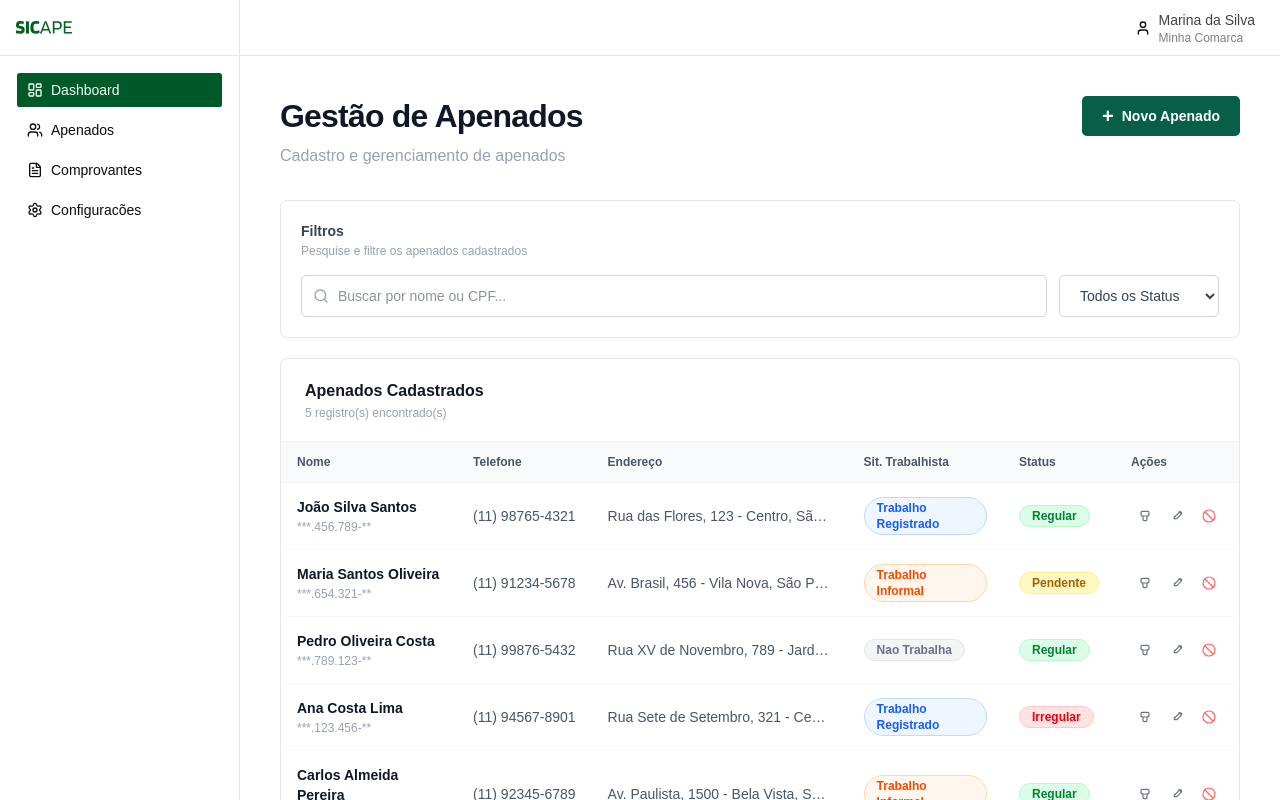
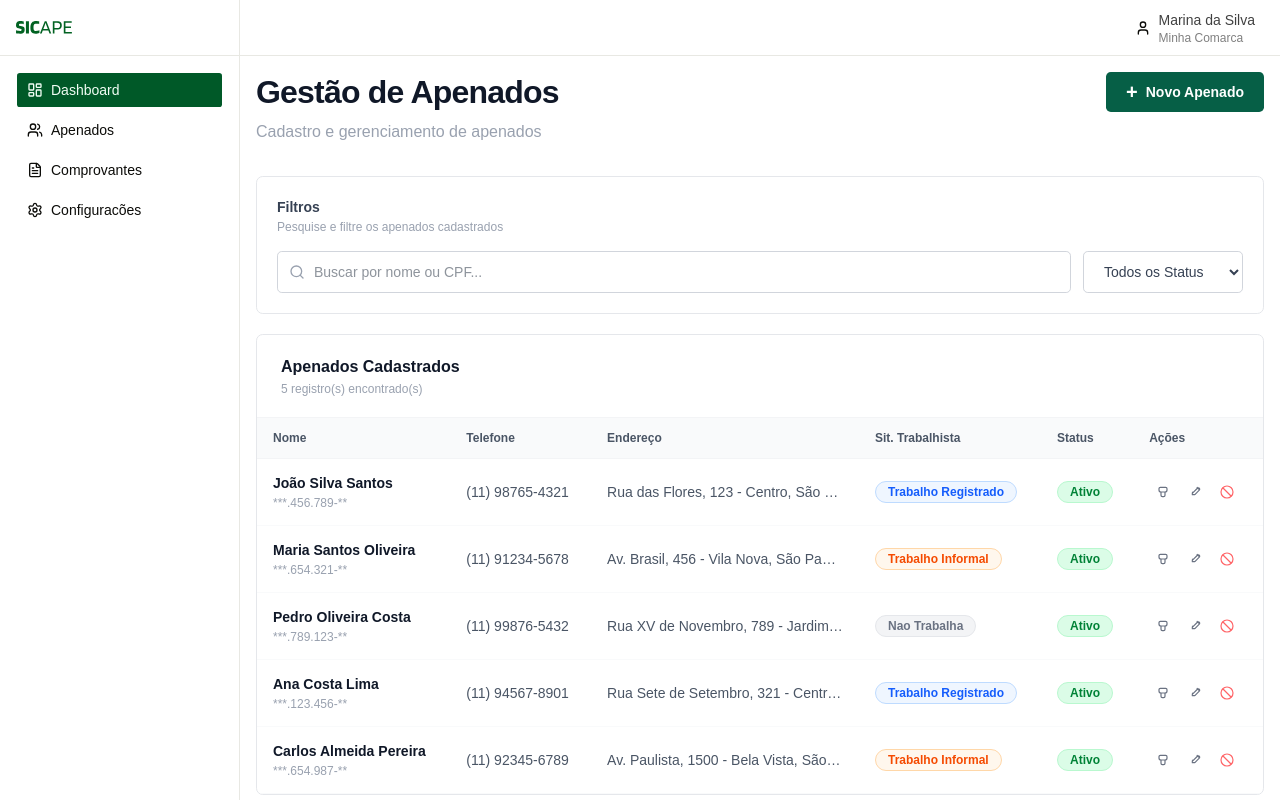
Before and after one commit to CS-PI-2026-Integrados/front-end, a React (Vite) app: page /apenados in a window 1280 px wide. Built offline with nearby package versions, Linux system fonts and the light colour scheme.

Commit message:
fix: removendo os status desnecessarios a pedido do PO

```diff
--- a/src/components/hooks/modalEditar.jsx
+++ b/src/components/hooks/modalEditar.jsx
@@ -73,9 +73,7 @@ function ModalEditar({ apenado, onSalvar, onCancelar }) {
               onChange={handleChange}
               className="w-full rounded-lg border border-gray-300 px-3 py-2 text-sm focus:ring-2 focus:ring-green-700 focus:outline-none"
             >
-              <option>Regular</option>
-              <option>Pendente</option>
-              <option>Irregular</option>
+              <option>Ativo</option>
               <option>Inativo</option>
             </select>
           </div>
--- a/src/mock/apenados.json
+++ b/src/mock/apenados.json
@@ -7,7 +7,7 @@
     "telefone": "(11) 98765-4321",
     "endereco": "Rua das Flores, 123 - Centro, São Paulo - SP",
     "sit_trabalhista": "Trabalho Registrado",
-    "status": "Regular"
+    "status": "Ativo"
   },
   {
     "id": 2,
@@ -17,7 +17,7 @@
     "telefone": "(11) 91234-5678",
     "endereco": "Av. Brasil, 456 - Vila Nova, São Paulo - SP",
     "sit_trabalhista": "Trabalho Informal",
-    "status": "Pendente"
+    "status": "Ativo"
   },
   {
     "id": 3,
@@ -27,7 +27,7 @@
     "telefone": "(11) 99876-5432",
     "endereco": "Rua XV de Novembro, 789 - Jardim Europa, São Paulo - SP",
     "sit_trabalhista": "Nao Trabalha",
-    "status": "Regular"
+    "status": "Ativo"
   },
   {
     "id": 4,
@@ -37,7 +37,7 @@
     "telefone": "(11) 94567-8901",
     "endereco": "Rua Sete de Setembro, 321 - Centro, São Paulo - SP",
     "sit_trabalhista": "Trabalho Registrado",
-    "status": "Irregular"
+    "status": "Ativo"
   },
   {
     "id": 5,
@@ -47,7 +47,7 @@
     "telefone": "(11) 92345-6789",
     "endereco": "Av. Paulista, 1500 - Bela Vista, São Paulo - SP",
     "sit_trabalhista": "Trabalho Informal",
-    "status": "Regular"
+    "status": "Ativo"
   },
   {
     "id": 6,
@@ -57,6 +57,6 @@
     "telefone": "(21) 91111-2222",
     "endereco": "Rua das Laranjeiras, 10 - Laranjeiras, Rio de Janeiro - RJ",
     "sit_trabalhista": "Trabalho Registrado",
-    "status": "Regular"
+    "status": "Ativo"
   }
 ]
--- a/src/pages/Convicteds.jsx
+++ b/src/pages/Convicteds.jsx
@@ -16,10 +16,7 @@ function maskCPF(cpf) {
 
 function StatusBadge({ status }) {
   const variants = {
-    Regular: 'bg-green-100 text-green-700 border border-green-200',
     Ativo: 'bg-green-100 text-green-700 border border-green-200',
-    Pendente: 'bg-yellow-100 text-yellow-700 border border-yellow-200',
-    Irregular: 'bg-red-100 text-red-600 border border-red-200',
     Inativo: 'bg-gray-100 text-gray-500 border border-gray-200',
   }
   return (
@@ -148,7 +145,7 @@ const Convicteds = () => {
   }
 
   return (
-    <div className="min-h-screen bg-white p-6">
+    <div className="min-h-screen bg-white">
       <Toaster position="top-right" />
       <ModalInative
         apenado={apenadoInativar}
@@ -220,9 +217,7 @@ const Convicteds = () => {
             className="min-w-40 cursor-pointer rounded-lg border border-gray-300 bg-white px-4 py-2.5 text-sm text-gray-700 focus:ring-2 focus:ring-green-700 focus:outline-none"
           >
             <option value="Todos">Todos os Status</option>
-            <option value="Regular">Regular</option>
-            <option value="Pendente">Pendente</option>
-            <option value="Irregular">Irregular</option>
+            <option value="Ativo">Ativo</option>
             <option value="Inativo">Inativo</option>
           </select>
         </div>
```
